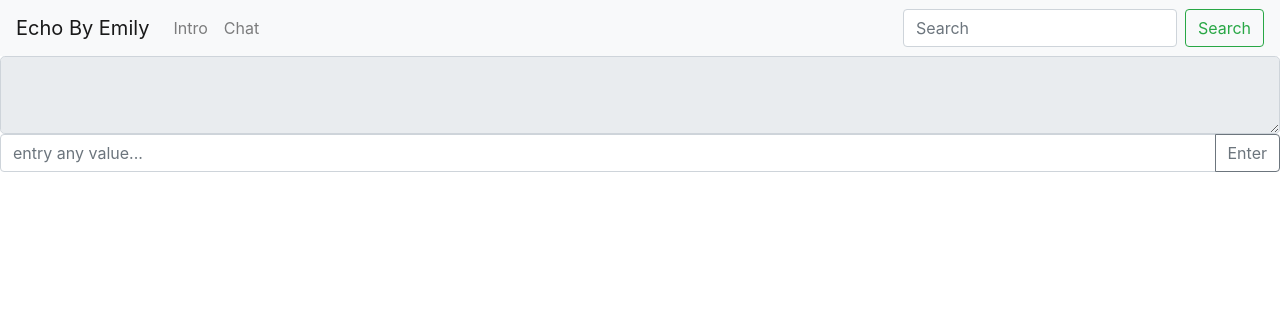
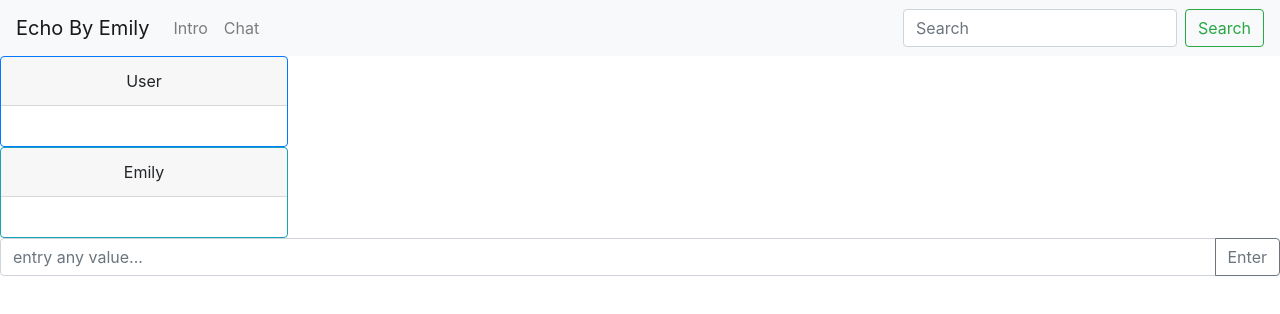
Before and after one commit to e9288/EBE_Front, a React (Create React App) app: page /chat in a window 1280 px wide. Shown: the top 314 px of the page. Built offline with nearby package versions, Linux system fonts and the light colour scheme.

Commit message:
chat Component UserChatPane&EmilyChatPane 구현(60%)

```diff
--- a/package.json
+++ b/package.json
@@ -6,6 +6,7 @@
     "@testing-library/jest-dom": "^4.2.4",
     "@testing-library/react": "^9.3.2",
     "@testing-library/user-event": "^7.1.2",
+    "immutable": "^4.0.0-rc.12",
     "react": "^16.12.0",
     "react-bootstrap": "^1.0.0-beta.16",
     "react-dom": "^16.12.0",
--- a/src/component/Content/Chat.js
+++ b/src/component/Content/Chat.js
@@ -1,30 +1,93 @@
 import React, { Fragment } from 'react';
-import { InputGroup, FormControl, Button } from 'react-bootstrap';
+import { InputGroup, FormControl, Button, Card } from 'react-bootstrap';
+
+
 class Chat extends React.Component {
+
+    constructor(props) {
+        super(props);
+
+        this.state = {
+            userMsg: '',
+            emilyMsg: ''
+        }
+        this.putUserMsg = this.putUserMsg.bind(this);
+    }
+
+    userMsg = '';
+
+    async putUserMsg(msg) {
+        if(this.state.userMsg !== msg){
+            this.setState(
+                {userMsg: msg}
+            );
+            this.setState(
+                {emilyMsg: await this.putEmilyMsg(msg)}
+            );
+        }
+    }
+
+    async putEmilyMsg(msg) {
+        return 'Emily Msg';
+    }
+
     render() {
         return (
             <div>
-                <TextArea />
-                <TextInput />
+                <UserSpeakPan
+                    text={this.state.userMsg}
+                />
+                <EmilySpeakPan
+                    text={this.state.emilyMsg}
+                />
+                <TextInput
+                    putUserMsg={this.putUserMsg}
+                />
             </div>
         );
     }
 }
 
 
-class TextArea extends React.Component {
-    render() {
-        return (
-            <Fragment>
-                <InputGroup>
-                    <FormControl as="textarea" aria-label="With textarea" size='lg' readOnly='true' />
-                </InputGroup>
-            </Fragment>
-        );
-    }
-}
+// class TextArea extends React.Component {
+//     render() {
+//         return (
+//             <Fragment>
+//                 <InputGroup>
+//                     <FormControl className="chatArea" as="textarea" aria-label="With textarea" size='lg' readOnly='true' style={{ height:  }} />
+//                 </InputGroup>
+//             </Fragment>
+//         );
+//     }
+// }
 
 class TextInput extends React.Component {
+
+    constructor(props) {
+        super(props);
+
+        this.state = {
+            value: ''
+        };
+
+        this.handleKeyPress = this.handleKeyPress.bind(this);
+    }
+
+    componentDidUpdate() {
+        this.putUserMsg();
+    }
+
+    putUserMsg = () => {
+        this.props.putUserMsg(this.state.value);
+    }
+
+    handleKeyPress = (e) => {
+        if(e.charCode === 13) {
+            this.setState({value: e.target.value});
+            e.target.value = '';
+        }
+    }
+
     render() {
         return (
             <Fragment>
@@ -33,6 +96,7 @@ class TextInput extends React.Component {
                         placeholder="entry any value..."
                         aria-label="Recipient's username"
                         aria-describedby="basic-addon2"
+                        onKeyPress={this.handleKeyPress}
                     />
                     <InputGroup.Append>
                         <Button variant="outline-secondary">Enter</Button>
@@ -42,4 +106,55 @@ class TextInput extends React.Component {
         );
     }
 }
+
+class UserSpeakPan extends React.Component {
+
+    constructor(props) {
+        super(props);
+        this.text = props.text;
+        this.valGbnCd = props.valGbnCd;
+    }
+    text = '';
+    valGbnCd = '';
+    render() {
+        return (
+            <Fragment>
+                <Card border="primary" style={{ width: '18rem', right: 0, }}>
+                    <Card.Header>User</Card.Header>
+                    <Card.Body>
+                        <Card.Text>
+                            {this.props.text}
+                        </Card.Text>
+                    </Card.Body>
+                </Card>
+            </Fragment>
+        )
+    }
+}
+
+class EmilySpeakPan extends React.Component {
+
+    constructor(props) {
+        super(props);
+        this.text = props.text;
+        this.valGbnCd = props.valGbnCd;
+    }
+    text = '';
+    valGbnCd = '';
+    render() {
+        return (
+            <Fragment>
+                <Card border="info" style={{ width: '18rem', left: 0 }}>
+                    <Card.Header>Emily</Card.Header>
+                    <Card.Body>
+
+                        <Card.Text>
+                            {this.props.text}
+                        </Card.Text>
+                    </Card.Body>
+                </Card>
+            </Fragment>
+        )
+    }
+}
 export default Chat;
```
Also changed, not shown: 2 other files (tests, documents, lock files or other folders).
